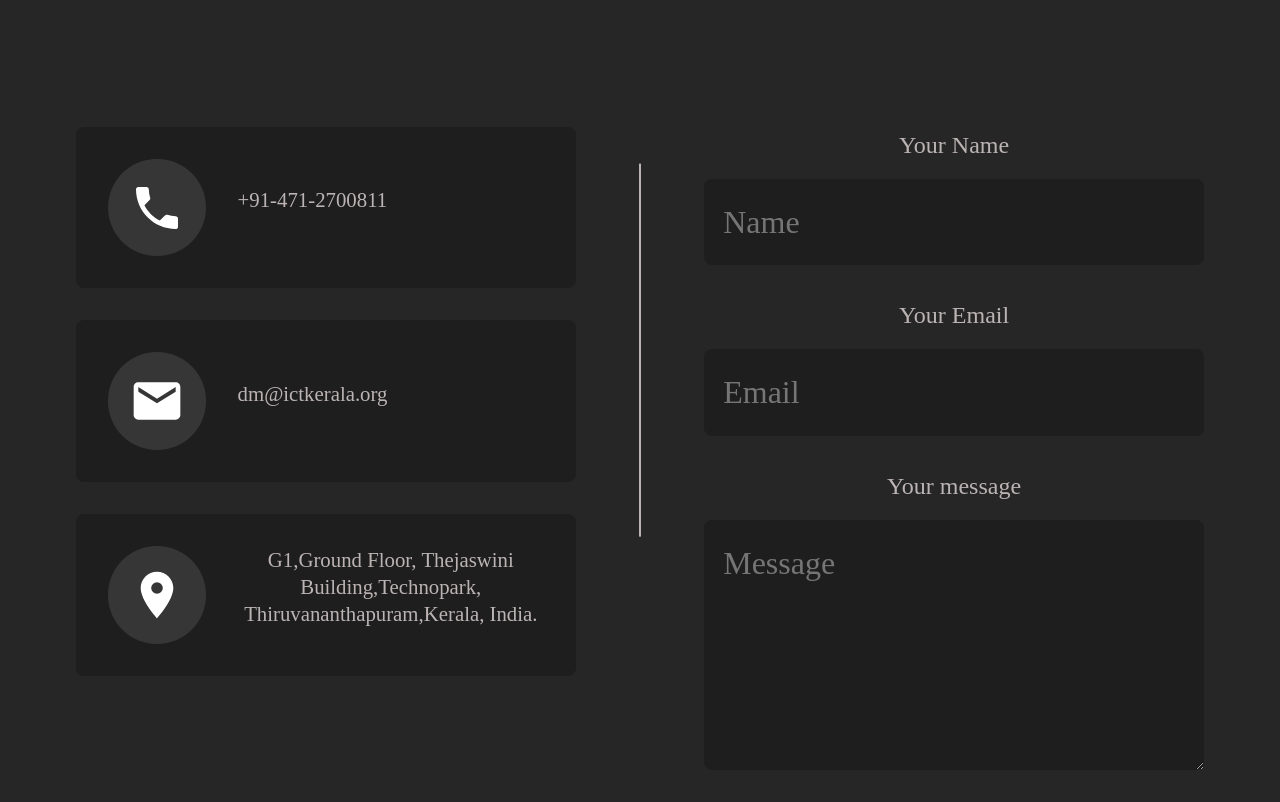
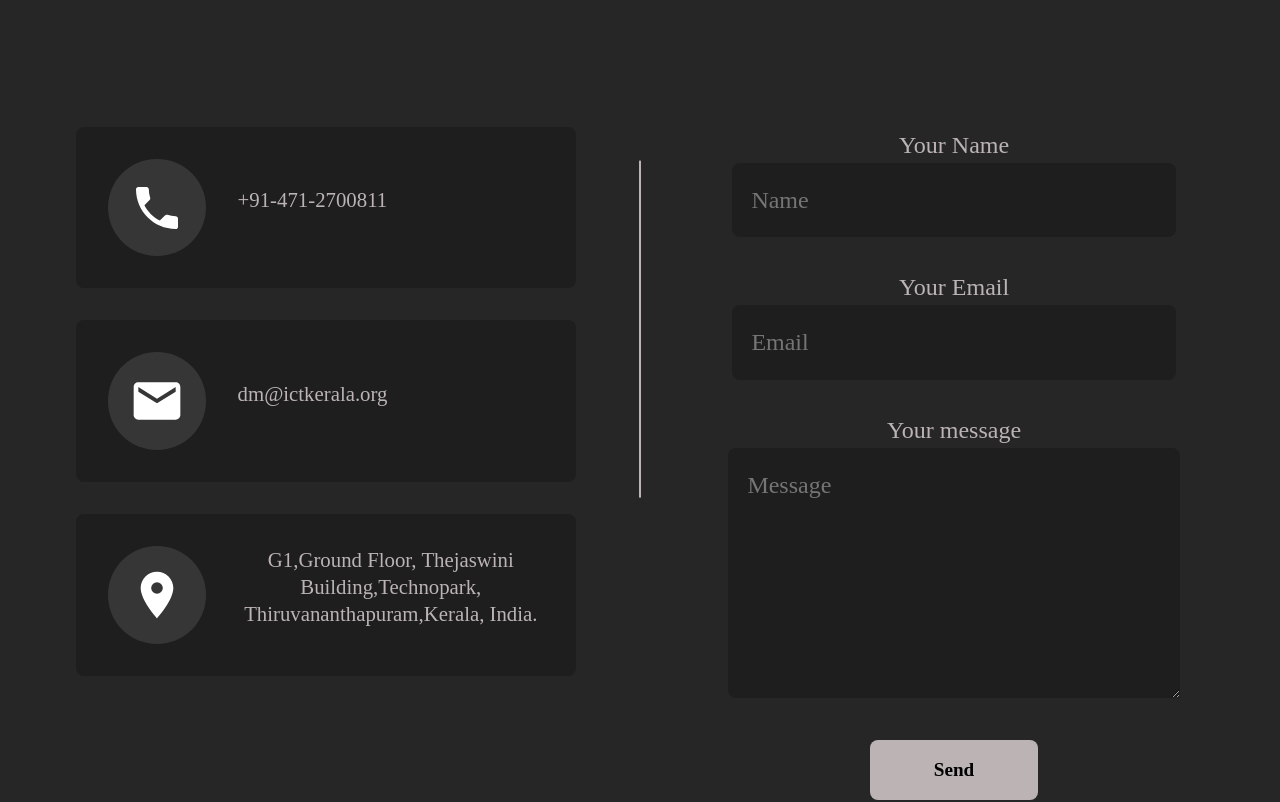
Before and after one commit to kantraman/ictak-website-mern, a React (Create React App) app in the folder frontend/: page / in a window 1280 px wide. Shown: the part 843-1645 px from the top of the page. Built offline with nearby package versions, Linux system fonts and the light colour scheme.

Commit message:
added contactform.css

```diff
--- /dev/null
+++ b/frontend/src/components/contact us/ContactForm.css
@@ -0,0 +1,39 @@
+.form-group {
+    width: 100%;
+    margin-bottom: 2rem;
+    }
+    label {
+        font-size: 1.5rem;
+    }
+    input,
+    textarea {
+    width: 100%;
+    font-size: 2rem;
+    padding: 1.2rem;
+    color: var(--gray-1);
+    background-color: var(--deep-dark);
+    outline: none;
+    border: none;
+    border-radius: 8px;
+    margin-top: 1rem;
+    }
+    textarea {
+    min-height: 250px;
+    resize: vertical;
+    }
+    button[type='submit'] {
+    background-color: var(--gray-1);
+    color: var(--black);
+    font-size: 1.2rem;
+    font-weight:bold;
+    display: inline-block;
+    outline: none;
+    border: none;
+    padding: 1rem 4rem;
+    border-radius: 8px;
+    cursor: pointer;
+    }
+    .error {
+    color: red;
+    font-size: 1rem;
+    }
--- a/frontend/src/components/contact us/ContactForm.js
+++ b/frontend/src/components/contact us/ContactForm.js
@@ -1,48 +1,49 @@
 import React, { useState, useEffect } from 'react';
-import styled from 'styled-components';
+// import styled from 'styled-components';
+import './ContactForm.css';
 
-const FormStyle = styled.form`
-  width: 100%;
-  .form-group {
-    width: 100%;
-    margin-bottom: 2rem;
-  }
-  label {
-    font-size: 1.5rem;
-  }
-  input,
-  textarea {
-    width: 100%;
-    font-size: 2rem;
-    padding: 1.2rem;
-    color: var(--gray-1);
-    background-color: var(--deep-dark);
-    outline: none;
-    border: none;
-    border-radius: 8px;
-    margin-top: 1rem;
-  }
-  textarea {
-    min-height: 250px;
-    resize: vertical;
-  }
-  button[type='submit'] {
-    background-color: var(--gray-1);
-    color: var(--black);
-    font-size: 1.2rem;
-    font-weight:bold;
-    display: inline-block;
-    outline: none;
-    border: none;
-    padding: 1rem 4rem;
-    border-radius: 8px;
-    cursor: pointer;
-  }
-  p {
-    color: red;
-    font-size: 1rem;
-  }
-`;
+// const FormStyle = styled.form`
+//   width: 100%;
+//   .form-group {
+//     width: 100%;
+//     margin-bottom: 2rem;
+//   }
+//   label {
+//     font-size: 1.5rem;
+//   }
+//   input,
+//   textarea {
+//     width: 100%;
+//     font-size: 2rem;
+//     padding: 1.2rem;
+//     color: var(--gray-1);
+//     background-color: var(--deep-dark);
+//     outline: none;
+//     border: none;
+//     border-radius: 8px;
+//     margin-top: 1rem;
+//   }
+//   textarea {
+//     min-height: 250px;
+//     resize: vertical;
+//   }
+//   button[type='submit'] {
+//     background-color: var(--gray-1);
+//     color: var(--black);
+//     font-size: 1.2rem;
+//     font-weight:bold;
+//     display: inline-block;
+//     outline: none;
+//     border: none;
+//     padding: 1rem 4rem;
+//     border-radius: 8px;
+//     cursor: pointer;
+//   }
+//   p {
+//     color: red;
+//     font-size: 1rem;
+//   }
+// `;
 
 function ContactForm() {
   const initialValues = {name:"",email:"",message:""};
@@ -90,7 +91,7 @@ function ContactForm() {
   return (
     <div>
     <form onSubmit={handleSubmit}>
-      <FormStyle>
+      {/* <FormStyle> */}
         <div className="form-group">
           <label htmlFor="name">
             Your Name
@@ -104,7 +105,7 @@ function ContactForm() {
             />
           </label>
         </div>
-        <p>{formErrors.name}</p>
+        <p className='error'>{formErrors.name}</p>
         <div className="form-group">
           <label htmlFor="email">
             Your Email
@@ -118,7 +119,7 @@ function ContactForm() {
             />
           </label>
         </div>
-        <p>{formErrors.email}</p>
+        <p className='error'>{formErrors.email}</p>
         <div className="form-group">
           <label htmlFor="message">
             Your message
@@ -132,9 +133,9 @@ function ContactForm() {
             />
           </label>
         </div>
-        <p>{formErrors.message}</p>
+        <p className='error'>{formErrors.message}</p>
         <button type="submit" onClick={handleSubmit}>Send</button>
-      </FormStyle>
+      {/* </FormStyle> */}
       </form>
 
     </div>
```
